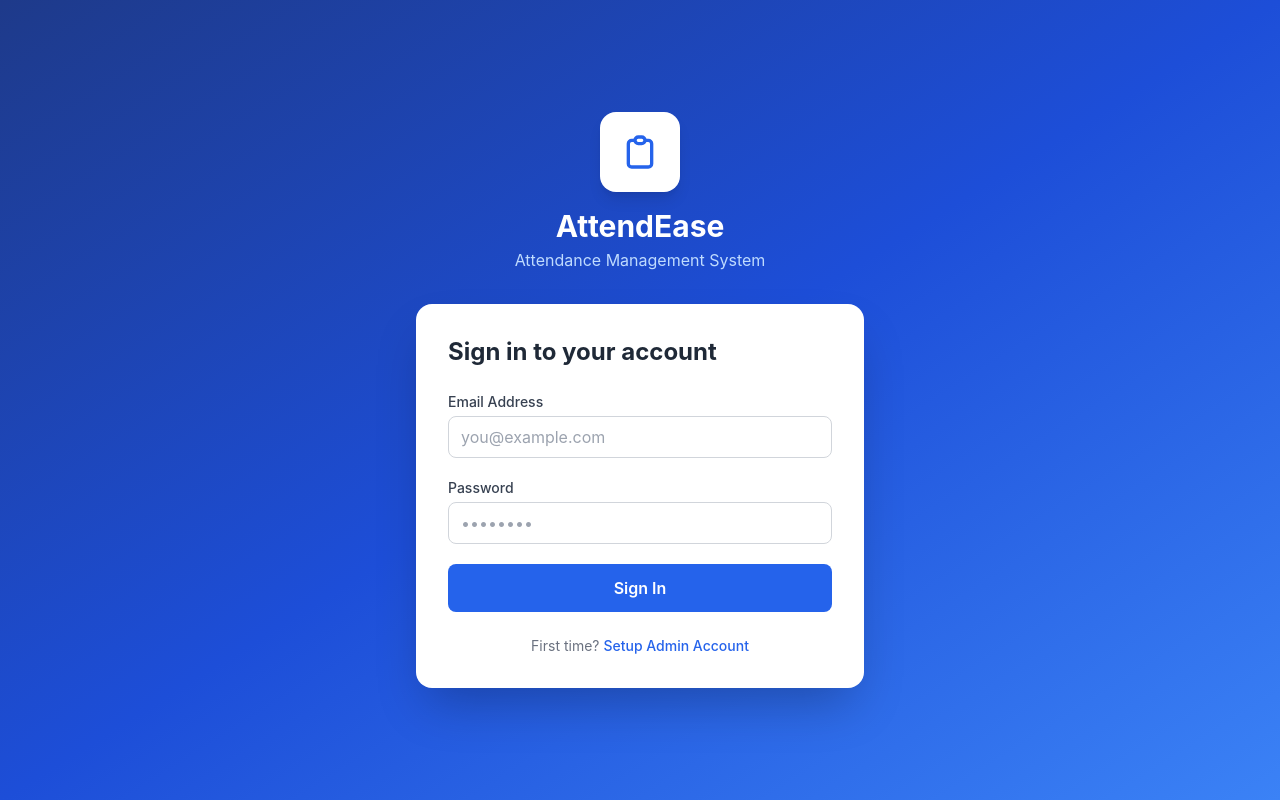
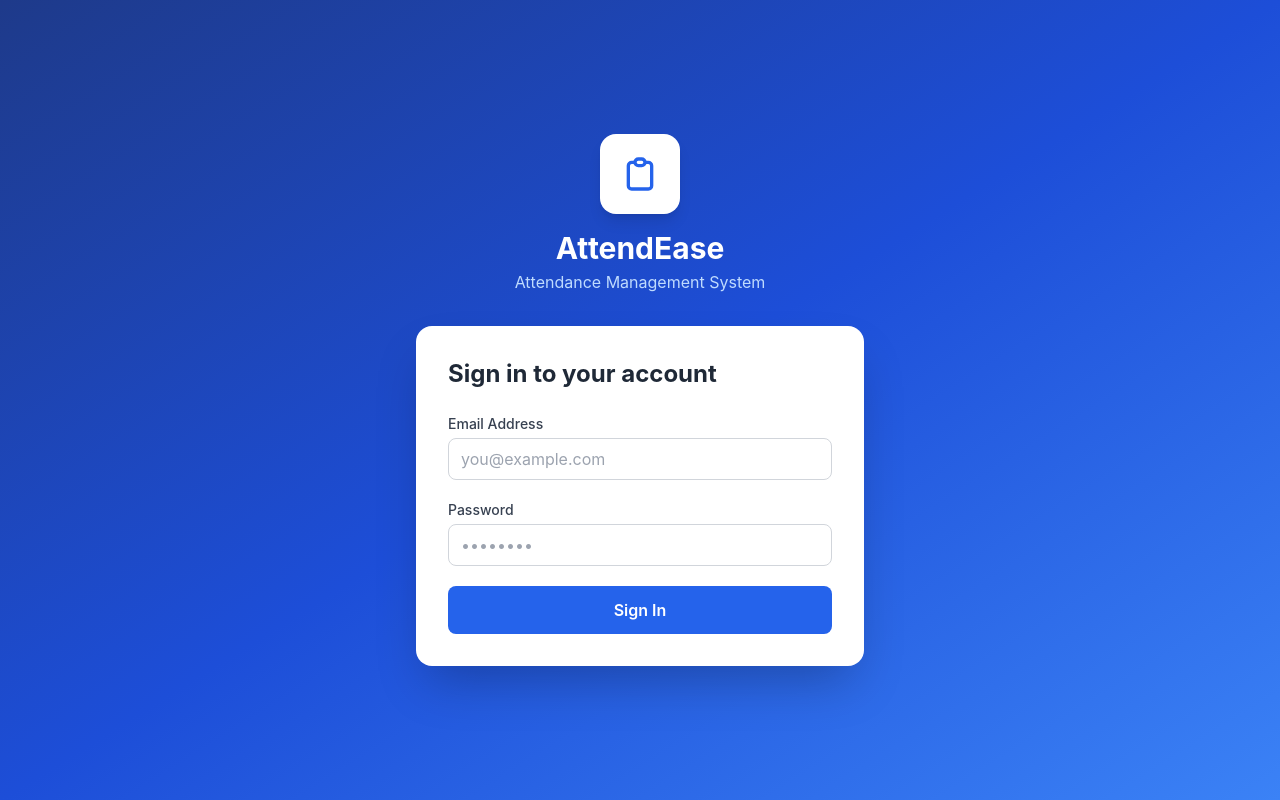
Before and after one commit to rupeshh04/attendence, a Next.js app: page /login in a window 1280 px wide. Built offline with nearby package versions, Linux system fonts and the light colour scheme.

Commit message:
remove first setup

```diff
--- a/app/login/page.js
+++ b/app/login/page.js
@@ -99,12 +99,12 @@ export default function LoginPage() {
             </button>
           </form>
 
-          <p className="mt-6 text-center text-sm text-gray-500">
+          {/* <p className="mt-6 text-center text-sm text-gray-500">
             First time?{" "}
             <a href="/setup" className="text-blue-600 hover:underline font-medium">
               Setup Admin Account
             </a>
-          </p>
+          </p> */}
         </div>
       </div>
     </div>
```
